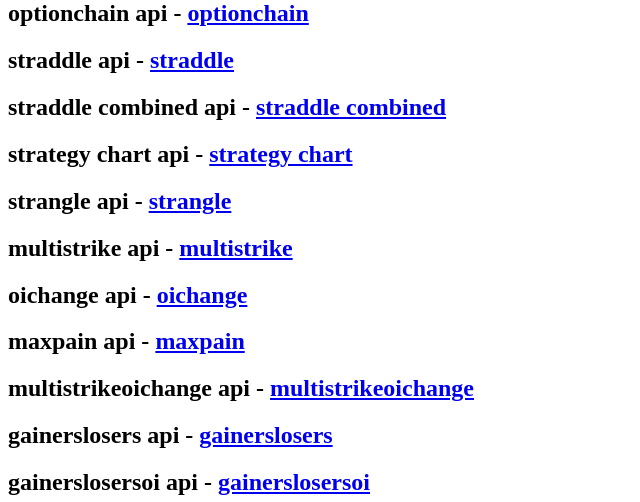
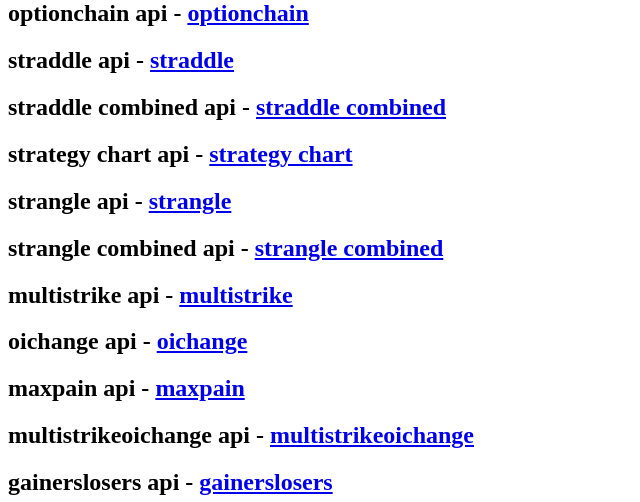
Before and after one commit to ShabbirHasan1/srifintechbackend, a Django app: page / in a window 1280 px wide. Shown: the part 442-944 px from the top of the page, without its empty margins (0-640 px from the left). Run offline with Django 3.2, Linux system fonts and the light colour scheme.

Commit message:
Added strangle combined api
Strangle combined api would display only the combined line and the
nifty line for the strangles. The individual strangles would not be
displayed.

In order to view the individual strangles for the strike pairs,
the strangle api can be used.

```diff
--- a/api/urls.py
+++ b/api/urls.py
@@ -22,6 +22,7 @@ urlpatterns = [
    url( r'^straddlecombined/?$', views.Get_Straddle_Combined.as_view(),name ='straddlecombined') ,
    url( r'^strategychart/?$', views.Get_Strategy_Chart.as_view(),name ='strategychart') ,
    url( r'^strangleprices/?$', views.Get_Strangle_Prices.as_view(),name ='strangleprices') ,
+   url( r'^stranglecombined/?$', views.Get_Strangle_Combined.as_view(),name ='stranglecombined') ,
    url( r'^gainerslosers/?$', views.Gainers_Losers.as_view(),name ='gainerslosers') ,
    url( r'^gainerslosersoi/?$', views.Gainers_Losers_OI.as_view(),name ='gainerslosersoi') ,
    url( r'^optionchain/?$', views.Option_Chain.as_view(),name ='optionchain') ,
--- a/api/views.py
+++ b/api/views.py
@@ -2057,6 +2057,193 @@ class Get_Strangle_Prices(APIView):
 
         return Response(ChartJSON_json)
 
+class Get_Strangle_Combined(APIView):
+    def post(self, request):
+        logging.debug(pformat("Beginning of strangle api..."))
+        logging.debug(pformat(datetime.now()))
+        sc_start_time = datetime.now()
+        content = request.data
+        logging.info(pformat("Data in Post for /strangleprices is # "))
+        logging.info(pformat(content))
+
+        ####################### Input parameters #####################
+        try:
+            ticker = content.get("ticker", None).upper()
+            expiry_date = datetime.strptime(
+                content.get("expiry_date", None), "%Y-%m-%d"
+            ).date()
+            if expiry_date < dt.datetime.now().date():
+                return Response('Past expiry is not valid')
+
+            # Creates a list of dictionaries of the form:
+            # [{'CE': 16750.0, 'PE': 12200.0, 'label': 'Pair1'},{'CE': 16700.0, 'PE': 12250.0, 'label': 'Pair2'}]
+            strangle_strike_list = [
+                {
+                    "CE": float(val.get("call_strike", None)),
+                    "PE": float(val.get("put_strike", None)),
+                    "label": str(key).capitalize(),
+                }
+                for key, val in content.get("strangle_strikes", {}).items()
+            ]
+
+        except Exception as e:
+            return Response({"Error encountered while reading input request:\n": str(e)})
+        intraday_ind = content.get("intraday_ind", True)
+        ####################### Input parameters #####################
+
+        days = 10
+        try:
+            kf = KiteFunctions()
+        except Exception as e:
+            return_text = 'Error encountered # ' + e
+            return Response(return_text)
+
+        # Interval = 5 mins if intraday set to True else Interval = 10 days
+        start_date, interval = (
+            (kf.get_last_traded_dates()["last_traded_date"], kf.interval_1minute)
+            if intraday_ind
+            else (dt.datetime.now().date() - dt.timedelta(days=days), kf.interval_day)
+        )
+        ####### Logging input params ######
+
+        logging.debug(pformat(ticker))
+        logging.debug(pformat(expiry_date))
+        logging.debug(pformat(strangle_strike_list))
+        logging.debug(pformat(intraday_ind))
+        logging.debug(pformat(start_date))
+
+        ####### Logging input params ######
+
+        final_strangle_df = pd.DataFrame()
+        for single_dict in strangle_strike_list:
+            logging.debug(pformat("Printing single dict:"))
+            logging.debug(pformat(single_dict))
+
+            strangle_list = kf.master_instruments_df[
+                (kf.master_instruments_df["name"] == ticker)
+                & (
+                    (
+                        (kf.master_instruments_df["strike"] == single_dict["CE"])
+                        & (kf.master_instruments_df["instrument_type"] == "CE")
+                    )
+                    | (
+                        (kf.master_instruments_df["strike"] == single_dict["PE"])
+                        & (kf.master_instruments_df["instrument_type"] == "PE")
+                    )
+                )
+                & (kf.master_instruments_df["expiry"] == expiry_date)
+            ]["tradingsymbol"].to_list()
+
+            logging.debug(pformat("Strangle list obtained:"))
+            logging.debug(pformat(strangle_list))
+
+            strangle_prices_df = pd.DataFrame()
+            for strangle_instrument in strangle_list:
+                price_df = kf.get_price_history(
+                    ticker=strangle_instrument,
+                    start_date=start_date,
+                    end_date=dt.datetime.now().date(),
+                    interval=interval,
+                )
+
+                logging.debug(pformat(price_df))
+                price_df[strangle_instrument] = price_df["close"]
+                price_df.drop(
+                    columns=["open", "low", "high", "close", "volume"], inplace=True
+                )
+                logging.debug(pformat(price_df))
+
+                # Copy price_df  if strangle_prices_df is empty else
+                #  append/concat price_df into strangle_prices_df
+                strangle_prices_df = (
+                    price_df.copy()
+                    if strangle_prices_df.empty
+                    else pd.concat([price_df, strangle_prices_df], axis=1, join="inner")
+                )
+
+                logging.debug(pformat(strangle_prices_df))
+
+            # eg: column header label would be "pair1" for CE -> 16750.0 and PE -> 12200.0
+            strangle_prices_df[f"{single_dict['label']}"] = strangle_prices_df.sum(
+                axis=1
+            )
+            final_strangle_df = (
+                strangle_prices_df.copy()
+                if final_strangle_df.empty
+                else pd.concat(
+                    [final_strangle_df, strangle_prices_df], axis=1, join="inner"
+                )
+            )
+            final_strangle_df = final_strangle_df.apply(lambda x: round(x, 2), axis=1)
+
+            logging.debug(pformat(final_strangle_df))
+
+        base_ticker = (
+            "NIFTY 50"
+            if ticker.upper() == "NIFTY"
+            else "NIFTY BANK"
+            if ticker.upper() == "BANKNIFTY"
+            else ticker.upper()
+        )
+
+        ticker_df = kf.get_price_history(
+            ticker=base_ticker,
+            start_date=start_date,
+            end_date=dt.datetime.now().date(),
+            interval=interval,
+        )
+
+        logging.debug(pformat(ticker_df))
+
+        if not ticker_df.empty:
+            ticker_df.drop(columns=["open", "high", "low", "volume"], inplace=True)
+            ticker_df.rename(columns={"close": ticker}, inplace=True)
+        else:
+            logging.debug(pformat("Data for Base ticker is not fetched..."))
+
+        final_strangle_df = pd.concat(
+            [final_strangle_df, ticker_df], axis=1, join="inner"
+        )
+        logging.debug(pformat(final_strangle_df))
+
+        final_strangle_df.index = (
+            final_strangle_df.index.strftime("%H:%M")
+            if intraday_ind
+            else final_strangle_df.index.strftime("%b-%d")
+        )
+
+        logging.debug(pformat(final_strangle_df))
+
+        final_strangle_df["Combined"] = final_strangle_df[ [i['label'] for i in strangle_strike_list] ].sum(axis=1)
+
+        ####################### chartjs ########################
+        NewChart = strangle_linegraph(
+            label_ticker=ticker, scale_label_str="Strangle Combined"
+        )()
+        NewChart.labels.xaxis_labels = final_strangle_df.index.to_list()
+        NewChart.data.linedata.data = final_strangle_df[ticker].to_list()
+        ChartJSON_json = json.loads(NewChart.get())
+        logging.debug(pformat(ChartJSON_json))
+
+        ###Adding New Line
+        newline = strangle_newline(
+            data=final_strangle_df["Combined"].to_list(),
+            fill=False,
+            label="Combined",
+            yAxisID="y2",
+            borderColor=0,
+        )()
+        newline_json = json.loads(json.dumps(newline.__dict__))
+        logging.debug(pformat(newline_json))
+        ChartJSON_json["data"]["datasets"].append(newline_json)
+
+        logging.debug(pformat(datetime.now() - sc_start_time))
+        logging.debug(pformat("Rendering chartjson string..."))
+
+        ####################### chartjs ########################
+
+        return Response(ChartJSON_json)
+
 class Gainers_Losers(APIView):
     def post(self, request):
         '''
--- a/templates/index.html
+++ b/templates/index.html
@@ -22,6 +22,7 @@
     <h2> straddle combined api - <a href="{% url 'straddlecombined' %}">straddle combined</a></h2>
     <h2> strategy chart api - <a href="{% url 'strategychart' %}">strategy chart</a></h2>
     <h2> strangle api - <a href="{% url 'strangleprices' %}">strangle</a></h2>
+    <h2> strangle combined api - <a href="{% url 'stranglecombined' %}">strangle combined</a></h2>
     <h2> multistrike api - <a href="{% url 'multistrikeoi' %}">multistrike</a></h2>
     <h2> oichange api - <a href="{% url 'oichange' %}">oichange</a></h2>
     <h2> maxpain api - <a href="{% url 'maxpain' %}">maxpain</a></h2>
```
